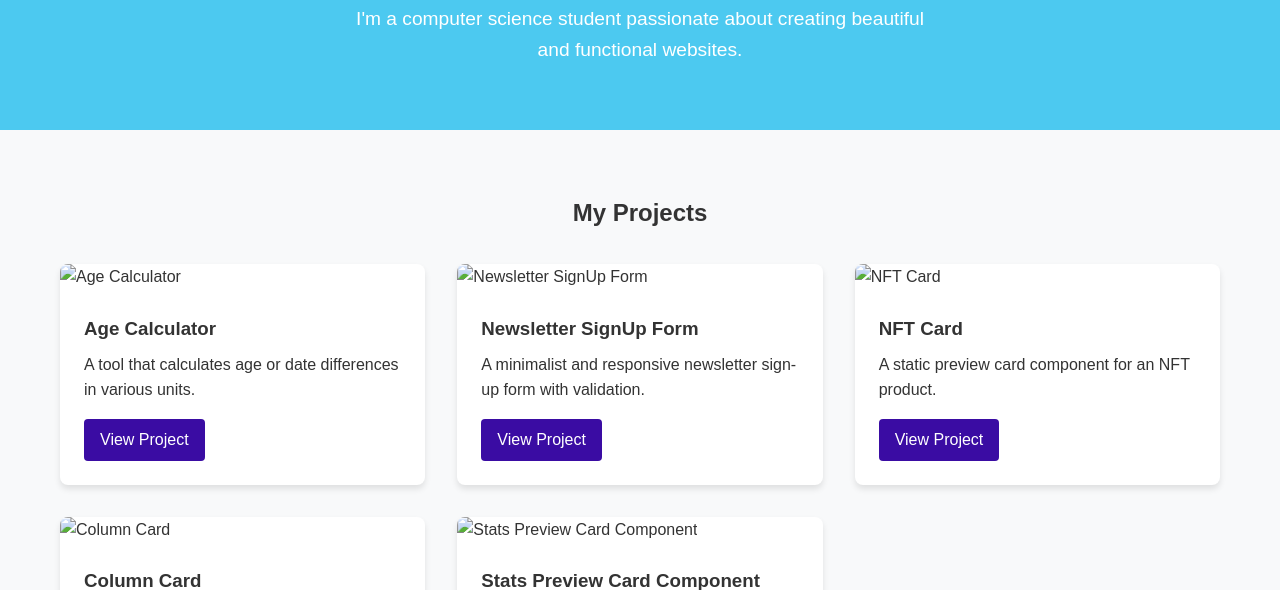
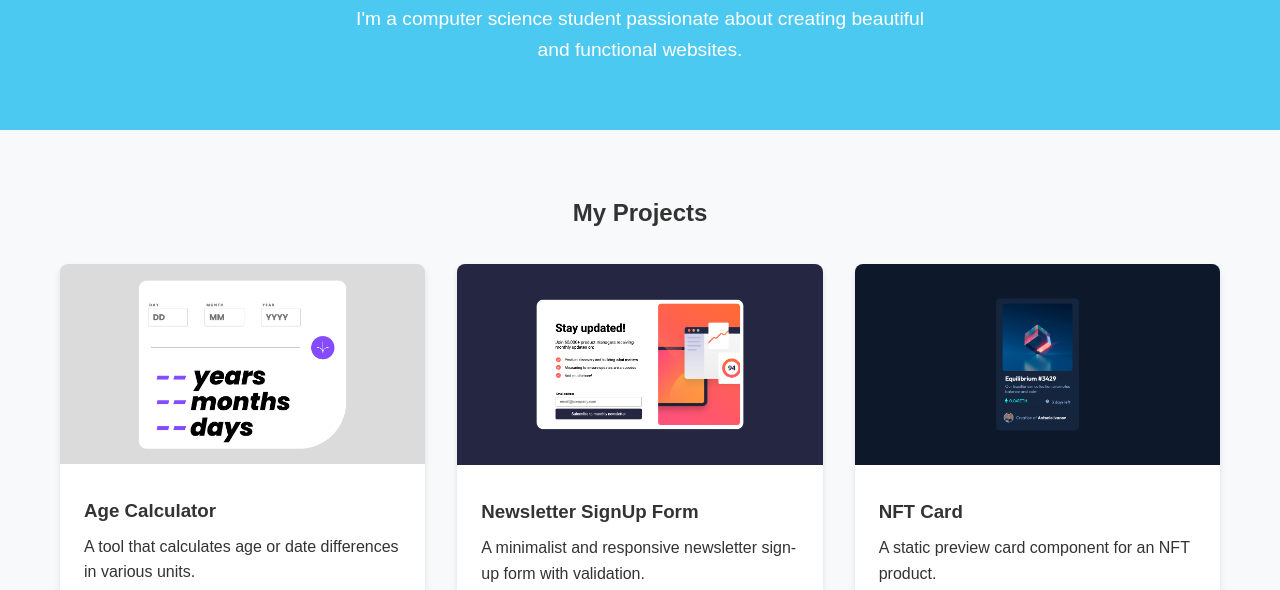
Before and after one commit to Tonka12/LandingPage, a plain HTML site: page index.html in a window 1280 px wide. Shown: the part 210-800 px from the top of the page. Drawn offline with Linux system fonts and the light colour scheme; the site is published under a folder, as on GitHub Pages, so addresses that start at the root find nothing.

Commit message:
Update index.html

```diff
--- a/index.html
+++ b/index.html
@@ -210,7 +210,7 @@
                 <h2>My Projects</h2>
                 <div class="project-grid">
                     <div class="project-card">
-                        <img src="/AgeCalc SS.png" id="ageCalcSS" alt="Age Calculator">
+                        <img src="AgeCalc SS.png" id="ageCalcSS" alt="Age Calculator">
                         <div class="project-info">
                             <h3>Age Calculator</h3>
                             <p>A tool that calculates age or date differences in various units.</p>
@@ -218,7 +218,7 @@
                         </div>
                     </div>
                     <div class="project-card">
-                        <img src="/Newsletter SS.png" id="NewsletterSS" alt="Newsletter SignUp Form">
+                        <img src="Newsletter SS.png" id="NewsletterSS" alt="Newsletter SignUp Form">
                         <div class="project-info">
                             <h3>Newsletter SignUp Form</h3>
                             <p>A minimalist and responsive newsletter sign-up form with validation.</p>
@@ -226,7 +226,7 @@
                         </div>
                     </div>
                     <div class="project-card">
-                        <img src="/NFT SS.png" id="NftSS" alt="NFT Card">
+                        <img src="NFT SS.png" id="NftSS" alt="NFT Card">
                         <div class="project-info">
                             <h3>NFT Card</h3>
                             <p>A static preview card component for an NFT product.</p>
@@ -234,7 +234,7 @@
                         </div>
                     </div>
                     <div class="project-card">
-                        <img src="/ColumnCard SS.png" id="ColumnSS" alt="Column Card">
+                        <img src="ColumnCard SS.png" id="ColumnSS" alt="Column Card">
                         <div class="project-info">
                             <h3>Column Card</h3>
                             <p>A responsive column layout showcasing product features.</p>
@@ -242,7 +242,7 @@
                         </div>
                     </div>
                     <div class="project-card">
-                        <img src="/StatsPreview sS.png" id="StatsSS" alt="Stats Preview Card Component">
+                        <img src="StatsPreview sS.png" id="StatsSS" alt="Stats Preview Card Component">
                         <div class="project-info">
                             <h3>Stats Preview Card Component</h3>
                             <p>An elegant presentation of company statistics with a dark theme.</p>
```
